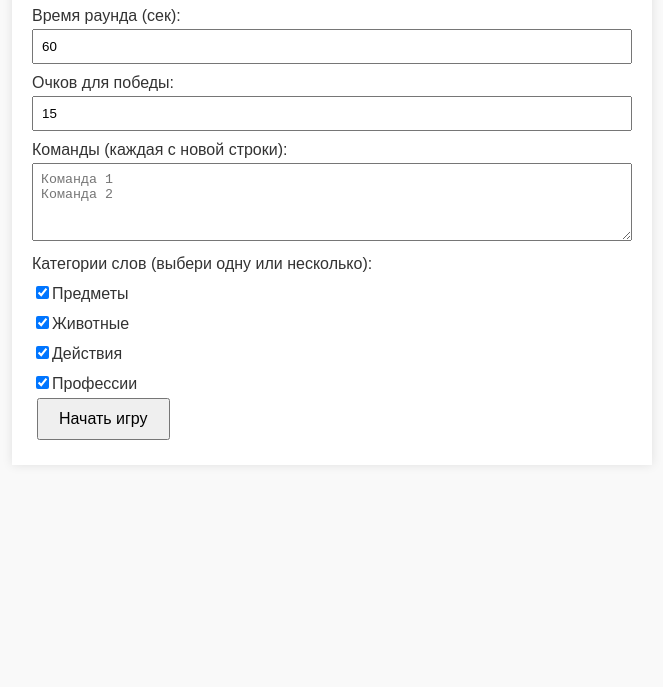
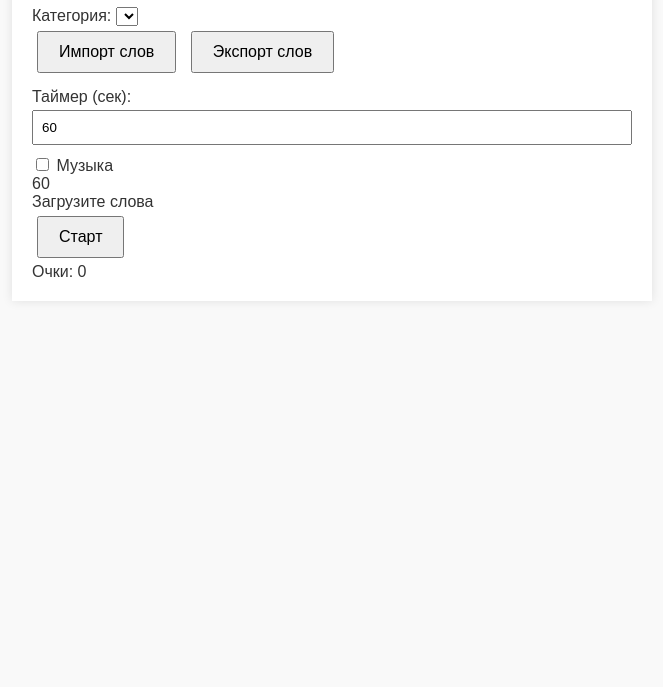
Before and after one commit to KlementevAP/alias-v1.0.0, a plain HTML site: page index.html in a window 1280 px wide. Shown: the part 113-800 px from the top of the page, without its empty margins (308-971 px from the left). Drawn offline with Linux system fonts and the light colour scheme.

Commit message:
Update index.html

```diff
--- a/index.html
+++ b/index.html
@@ -1,38 +1,36 @@
 <!DOCTYPE html>
 <html lang="ru">
 <head>
-  <meta charset="UTF-8" />
-  <meta name="viewport" content="width=device-width, initial-scale=1" />
-  <title>Alias - Русская версия</title>
-  <link rel="stylesheet" href="style.css" />
+  <meta charset="UTF-8">
+  <title>Alias Web 1.1.0</title>
+  <link rel="stylesheet" href="style.css">
 </head>
 <body>
   <div class="container">
-    <h1>Alias на русском</h1>
-    <section id="setup">
-      <label>Время раунда (сек): <input type="number" id="roundTime" value="60" min="10" max="180"/></label>
-      <label>Очков для победы: <input type="number" id="pointsToWin" value="15" min="1" max="100"/></label>
-      <label>Команды (каждая с новой строки):</label>
-      <textarea id="teamNames" rows="4" placeholder="Команда 1
-Команда 2"></textarea>
-      <label>Категории слов (выбери одну или несколько):</label>
-      <div id="categoriesContainer"></div>
-      <button id="startBtn">Начать игру</button>
-    </section>
-    <section id="game" style="display:none;">
-      <div id="currentTeam"></div>
-      <div id="timer"></div>
-      <div id="wordBox">Загрузка слов...</div>
-      <div>
-        <button id="correctBtn">Правильно</button>
-        <button id="skipBtn">Пропустить</button>
-      </div>
-      <div id="scoreBoard"></div>
-      <button id="endGameBtn">Закончить игру</button>
-    </section>
+    <h1>Alias</h1>
+    <div class="controls">
+      <label>Категория:
+        <select id="categorySelect"></select>
+      </label>
+      <button id="importBtn">Импорт слов</button>
+      <button id="exportBtn">Экспорт слов</button>
+      <input type="file" id="importInput" accept=".json" style="display:none">
+    </div>
+    <div class="settings">
+      <label>Таймер (сек): <input id="timerInput" type="number" min="10" max="300" value="60"></label>
+      <label><input id="musicToggle" type="checkbox"> Музыка</label>
+    </div>
+    <div class="game">
+      <div id="timerDisplay">60</div>
+      <div id="wordDisplay">Загрузите слова</div>
+      <button id="startBtn">Старт</button>
+    </div>
+    <div class="scoreboard">
+      <span>Очки: <span id="scoreDisplay">0</span></span>
+    </div>
   </div>
   <audio id="bgMusic" loop>
-    <source src="music.mp3" type="audio/mpeg" />
+    <source src="music.mp3" type="audio/mpeg">
   </audio>
   <script src="script.js"></script>
 </body>
```
